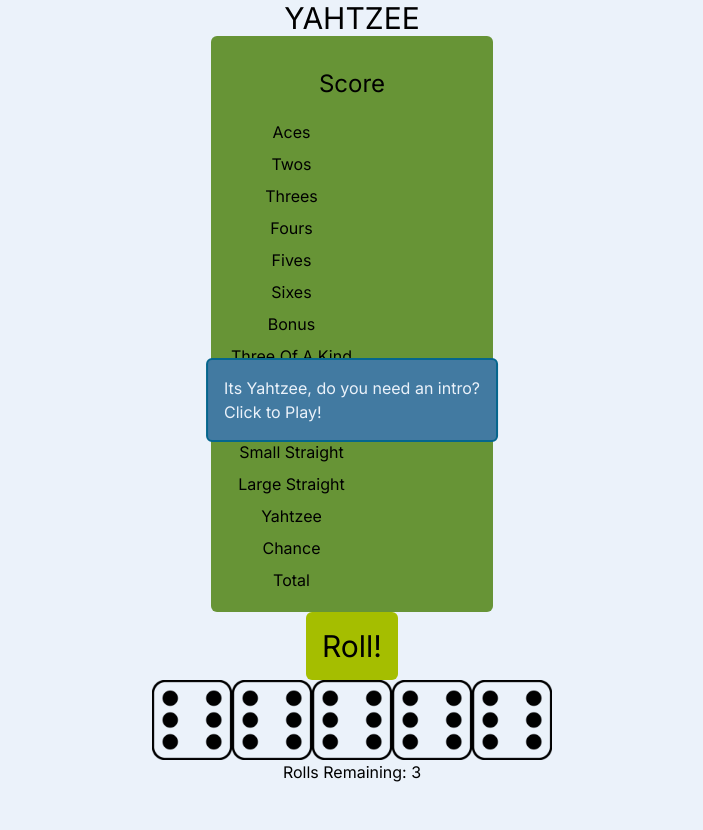
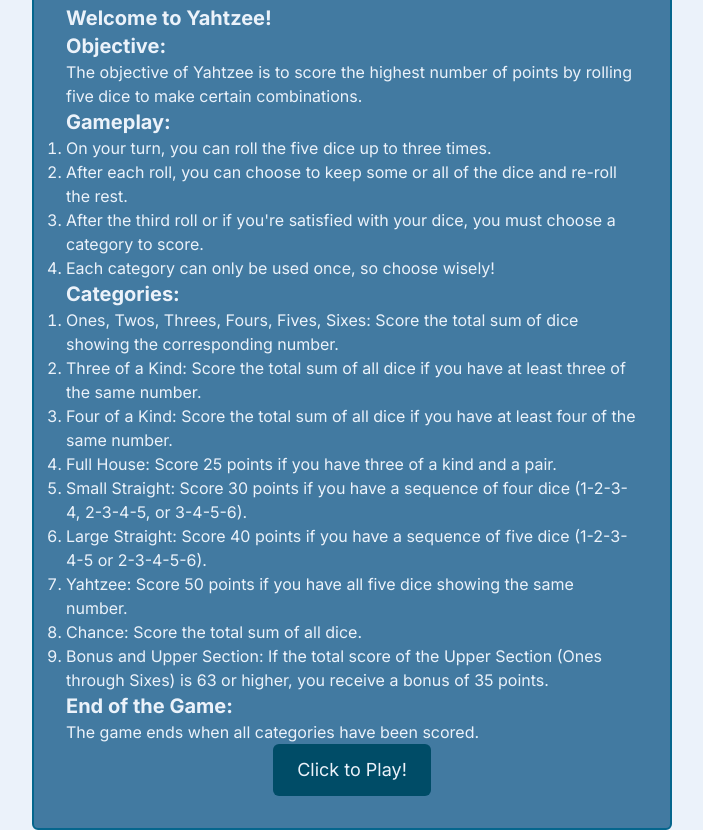
Before and after one commit to Joe-Fuller/yahtzee, a Next.js app: page / in a window 1280 px wide. Shown: the whole page, without its empty margins (288-991 px from the left). Before the commit the page ends 800 px from the top, so only its background shows below. Built offline with nearby package versions, Linux system fonts and the light colour scheme.

Commit message:
update intro box text and css (thanks chatgpt)

```diff
--- a/components/introPopup.js
+++ b/components/introPopup.js
@@ -10,11 +10,69 @@ export default function IntroPopup() {
   if (!hidden) {
     return (
       <div
-        className="absolute top-1/2 left-1/2 transform -translate-x-1/2 -translate-y-1/2 bg-lightBlue text-offWhite border-darkBlue border-2 rounded-md p-4"
+        className="absolute top-1/2 left-1/2 transform -translate-x-1/2 -translate-y-1/2 bg-lightBlue text-offWhite border-darkBlue border-2 rounded-md p-8"
         onClick={handleClick}
       >
-        <p>Its Yahtzee, do you need an intro?</p>
-        <button>Click to Play!</button>
+        <h1 className="text-xl font-bold">Welcome to Yahtzee!</h1>
+        <h2 className="text-xl font-bold">Objective:</h2>
+        <p>
+          The objective of Yahtzee is to score the highest number of points by
+          rolling five dice to make certain combinations.
+        </p>
+        <h2 className="text-xl font-bold">Gameplay:</h2>
+        <ol className="list-decimal">
+          <li>On your turn, you can roll the five dice up to three times.</li>
+          <li>
+            After each roll, you can choose to keep some or all of the dice and
+            re-roll the rest.
+          </li>
+          <li>
+            After the third roll or if you're satisfied with your dice, you must
+            choose a category to score.
+          </li>
+          <li>Each category can only be used once, so choose wisely!</li>
+        </ol>
+        <h2 className="text-xl font-bold">Categories:</h2>
+        <ol className="list-decimal">
+          <li>
+            Ones, Twos, Threes, Fours, Fives, Sixes: Score the total sum of dice
+            showing the corresponding number.
+          </li>
+          <li>
+            Three of a Kind: Score the total sum of all dice if you have at
+            least three of the same number.
+          </li>
+          <li>
+            Four of a Kind: Score the total sum of all dice if you have at least
+            four of the same number.
+          </li>
+          <li>
+            Full House: Score 25 points if you have three of a kind and a pair.
+          </li>
+          <li>
+            Small Straight: Score 30 points if you have a sequence of four dice
+            (1-2-3-4, 2-3-4-5, or 3-4-5-6).
+          </li>
+          <li>
+            Large Straight: Score 40 points if you have a sequence of five dice
+            (1-2-3-4-5 or 2-3-4-5-6).
+          </li>
+          <li>
+            Yahtzee: Score 50 points if you have all five dice showing the same
+            number.
+          </li>
+          <li>Chance: Score the total sum of all dice.</li>
+          <li>
+            Bonus and Upper Section: If the total score of the Upper Section
+            (Ones through Sixes) is 63 or higher, you receive a bonus of 35
+            points.
+          </li>
+        </ol>
+        <h2 className="text-xl font-bold">End of the Game:</h2>
+        <p> The game ends when all categories have been scored.</p>
+        <button className="bg-darkerBlue hover:bg-darkBlue hover:cursor-pointer text-offWhite rounded-md px-6 py-3 mx-auto block text-lg">
+          Click to Play!
+        </button>
       </div>
     );
   }
--- a/tailwind.config.js
+++ b/tailwind.config.js
@@ -13,6 +13,7 @@ module.exports = {
           "conic-gradient(from 180deg at 50% 50%, var(--tw-gradient-stops))",
       },
       colors: {
+        darkerBlue: "rgb(0, 76, 103)",
         darkBlue: "rgb(5, 102, 141)",
         lightBlue: "rgb(66, 122, 161)",
         offWhite: "rgb(235, 242, 250)",
```
